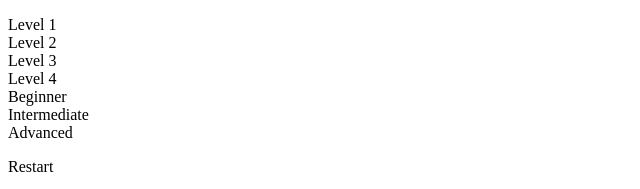
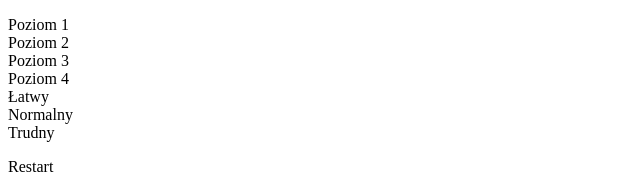
Before and after one commit to adrian500502/memory-game, a website: page src/index.html in a window 1280 px wide. Shown: the whole page, without its empty margins (0-640 px from the left). Drawn offline with Linux system fonts and the light colour scheme.

Commit message:
Update text content

```diff
--- a/src/index.html
+++ b/src/index.html
@@ -19,15 +19,15 @@
     <p id="timer"></p>
     <div class="buttons-container">
       <div class="levels">
-        <div id="level-1">Level 1</div>
-        <div id="level-2">Level 2</div>
-        <div id="level-3">Level 3</div>
-        <div id="level-4">Level 4</div>
+        <div id="level-1">Poziom 1</div>
+        <div id="level-2">Poziom 2</div>
+        <div id="level-3">Poziom 3</div>
+        <div id="level-4">Poziom 4</div>
       </div>
       <div class="difficulties">
-        <div id="difficulty-beginner">Beginner</div>
-        <div id="difficulty-intermediate">Intermediate</div>
-        <div id="difficulty-advanced">Advanced</div>
+        <div id="difficulty-beginner">Łatwy</div>
+        <div id="difficulty-intermediate">Normalny</div>
+        <div id="difficulty-advanced">Trudny</div>
       </div>
     </div>
   </div>
```
